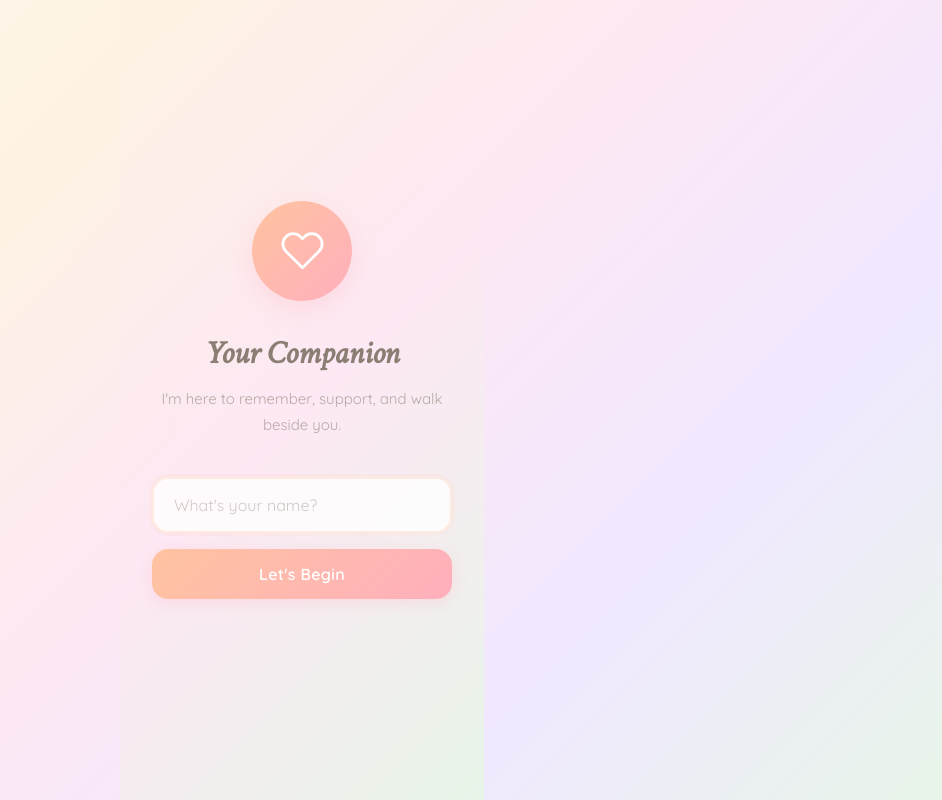
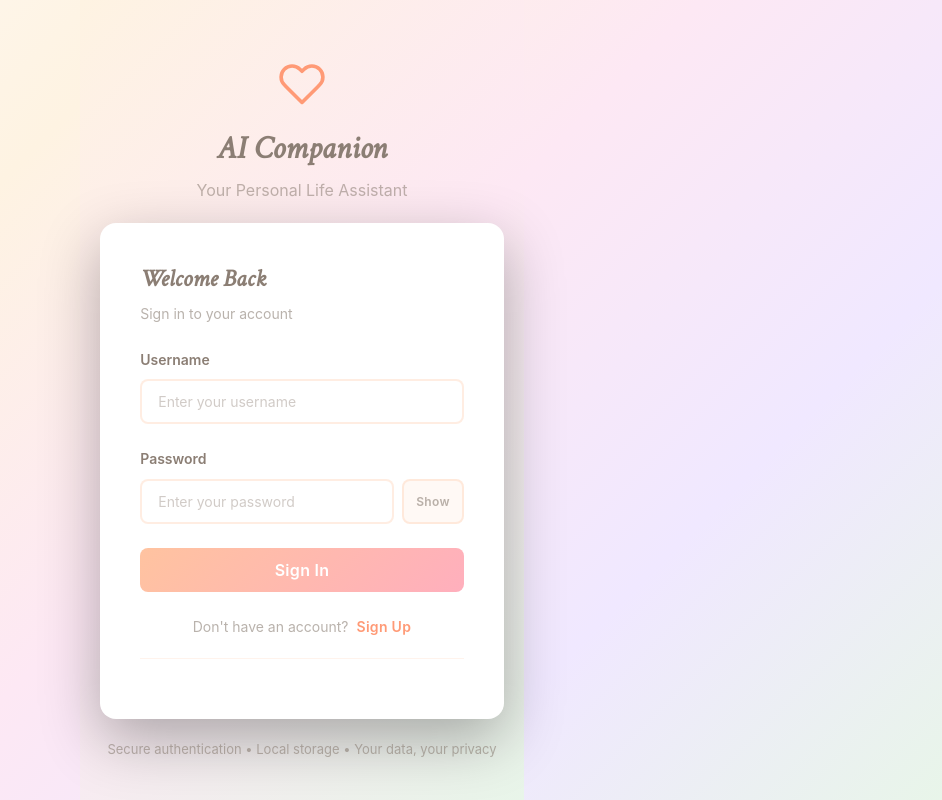
Before and after one commit to VaishnaviThapekar/Saathi-Companion, a React (Create React App) app: page / in a window 1280 px wide. Shown: the whole page, without its empty margins (338-1280 px from the left). Built offline with nearby package versions, Linux system fonts and the light colour scheme.

Commit message:
Fix screen sequence: show login first, then name setup
- Reorganized authentication flow
- Login screen appears first (if not authenticated)
- Name setup screen appears after login (if userName not set)
- Main app appears after both steps are complete

```diff
--- a/src/App.js
+++ b/src/App.js
@@ -511,7 +511,8 @@ export default function App() {
 
   if (!booted) return <div style={{ background: "linear-gradient(135deg, #fef3e2 0%, #fde8f4 50%, #e8f5e9 100%)", height: "100vh", display: "flex", alignItems: "center", justifyContent: "center" }}><span style={{ color: "#8b7e74", fontSize: 15 }}>Loading…</span></div>;
   if (lockEnabled && lockPin && isLocked) return <LockScreen onUnlock={() => setIsLocked(false)} lockPin={lockPin} onReset={() => { setLockEnabled(false); setLockPin(""); setIsLocked(false); }} />;
-  if (!userName) return <NameSetup onSet={setUserName} />;
+
+  // Authentication check first, then name setup, then main app
 
   const shared = { userName, tasks, setTasks, habits, setHabits, notes, setNotes, photos, setPhotos, meaningfulMoments, setMeaningfulMoments, chatMsgs, setChatMsgs, dailyCheckIn, setDailyCheckIn, lastCheckInDate, setLastCheckInDate, dailyNotes, setDailyNotes, voiceNotes, setVoiceNotes, gratitude, setGratitude, energyLog, setEnergyLog, moodLog, setMoodLog, affirmations, setAffirmations, generateAffirmation, weeklyReflection, setWeeklyReflection, emotionalPatterns, setEmotionalPatterns, autoSuggestions, setAutoSuggestions, Icon, setTab, lockEnabled, setLockEnabled, lockPin, setLockPin, setIsLocked, resetAccount, lastSavedAt, onLogout: () => { logout(); setAuthenticated(false); } };
 
@@ -534,6 +535,8 @@ export default function App() {
           onLoginSuccess={() => setAuthenticated(true)}
           Icon={Icon}
         />
+      ) : !userName ? (
+        <NameSetup onSet={setUserName} />
       ) : (
         <div className="app-shell">
           {activeTaskAlarm && (
```
Also changed, not shown: 7 other files (tests, documents, lock files or other folders).
